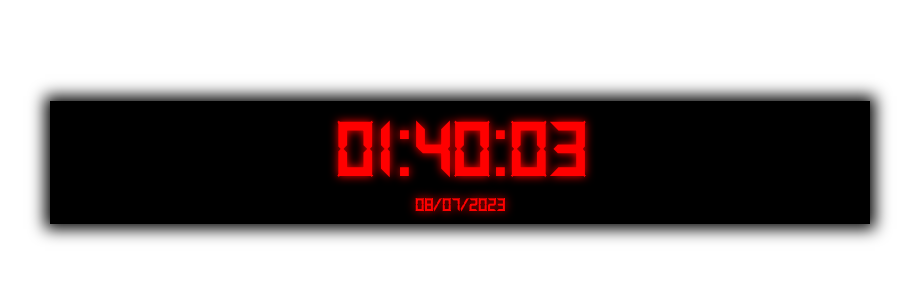
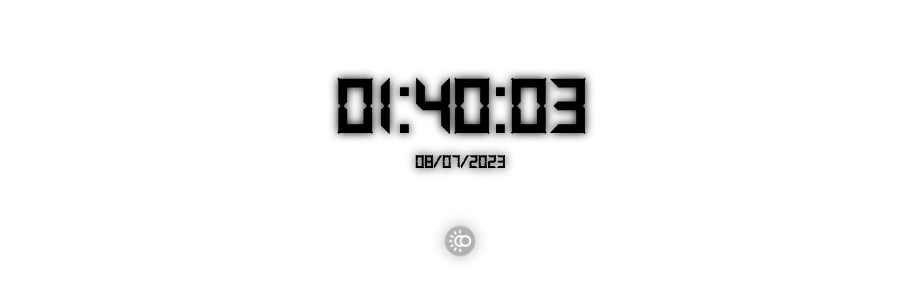
Before and after one commit to BrianSFarfan/reloj, a plain HTML site: page Index.html in a window 1280 px wide. Shown: the part 238-538 px from the top of the page, without its empty margins (180-1099 px from the left). Drawn offline with Linux system fonts and the light colour scheme.

Commit message:
laburazo

```diff
--- a/Index.html
+++ b/Index.html
@@ -1,5 +1,5 @@
 <!DOCTYPE html>
-<html lang="en">
+<html lang="en" data-theme="dark">
 <head>
     <meta charset="UTF-8">
     <meta name="viewport" content="width=device-width, initial-scale=1.0">
@@ -8,9 +8,21 @@
 </head>
 <body>
   <section class="container">
-    <h1 id="variableHoraActualCompleto" class="hora"></h1>
-    <h3 id="variableFechaActualCompleta" class="fecha"></h3>
+    <div class="contenedorHora">
+      <h1 id="variableHoraActualCompleto" class="hora"></h1>
+    </div>
+
+    <div class="contenedorFecha">
+      <h3 id="variableFechaActualCompleta" class="fecha"></h3>
+    </div>
+
+    <button id="darkMode">
+      <img src="IMG/darkMode.png" class="imgDarkMode">
+    </button>
   </section>
   <script src="script.js"></script>
+  <script src="darkMode.js"></script>
+
+  <script src="https://kit.fontawesome.com/bd02cb6ae0.js" crossorigin="anonymous"></script>
 </body>
 </html>
--- /dev/null
+++ b/darkMode.js
@@ -0,0 +1,19 @@
+const preferedColorScheme = window.matchMedia('(prefers-color-scheme: dark)').matches ? 'dark' : 'light';
+const darkMode = document.getElementById('darkMode');
+
+
+const setTheme = (theme) => {
+    document.documentElement.setAttribute('data-theme', theme);
+    localStorage.setItem('theme', theme);
+}
+
+darkMode.addEventListener('click', () => {
+    let switchToTheme = localStorage.getItem('theme') === 'dark' ? 'light' : 'dark';
+    setTheme(switchToTheme);
+    console.log(switchToTheme);
+    darkMode.classList.toggle("activeDM");
+
+
+});
+
+setTheme(localStorage.getItem('theme') || preferedColorScheme);
--- a/style.css
+++ b/style.css
@@ -3,10 +3,17 @@
     src: url('font/DS-DIGI.TTF') format('truetype'); /* Ruta relativa a la ubicación de la fuente */
   }
 
-  :root{
-    --backgroundColor:black ;
-    --colorHoraYFecha: red;
-  }
+  [data-theme="light"]{
+    --darkMode: invert(0);
+ }
+
+ [data-theme="dark"]{
+    --darkMode: invert(1);
+ }
+ html{
+  filter: var(--darkMode);
+  transition: 1s;
+ }
 
   body {
     font-family: 'reloj-font', sans-serif; /* Utiliza el nombre de la fuente especificado en font-family */
@@ -16,6 +23,7 @@
     height: 100vh;
     padding: 0;
     display: flex;
+    background-color: white;
   }
 
   .container{
@@ -24,8 +32,6 @@
     width: min(100%, 800px);
     gap: 5px;
     text-align: center;
-    box-shadow: 0px 0px 15px 5px var(--backgroundColor);
-    background-color: var(--backgroundColor);
     color: var(--colorHoraYFecha);
     text-shadow: 0px 0px 10px var(--colorHoraYFecha);
     padding: 10px;
@@ -36,14 +42,55 @@
     padding: 0;
     animation: parpadeo 01s infinite;
     transform-style: preserve-3d;
+    text-shadow: 0px 0px 10px;
+  }
+  .contenedorHora,.contenedorFecha {
+    display: flex;
+    position: relative;
+    margin: auto;
   }
   .fecha{
     padding: 0;
     margin: 0;
+    text-shadow: 0px 0px 10px black;
   }
   .text {
     display: inline-block;
     font-size: 24px;
+
+  }
+
+
+  #darkMode{
+    border: 0;
+    width: auto;
+    height: 30px;
+
+    padding: 0;
+    border-radius: 50px;
+    margin-top: 50px;
+    transition: 1s;
+    background: none;
+    opacity: 0.3;
+    margin: auto;
+    margin-top: 50px;
+    box-shadow: 0px 0px 15px;
+
+    bottom: 10%;
+}
+
+
+  #darkMode:hover{
+    opacity: 1;
+    box-shadow: 0px 0px 15px;
+  }
+  .activeDM{
+    transform: rotate(360deg);
+  }
+  .imgDarkMode{
+
+    width: 30px;
+    transform: scale(103%);
 
   }
   /*ANIMACION*/
@@ -56,4 +103,3 @@
       transform: rotateX(0deg) rotateY(0deg) rotateZ(0deg);
       perspective: 300px;
     } */
-  }
```
Also changed, not shown: IMG/darkMode.png (added).
